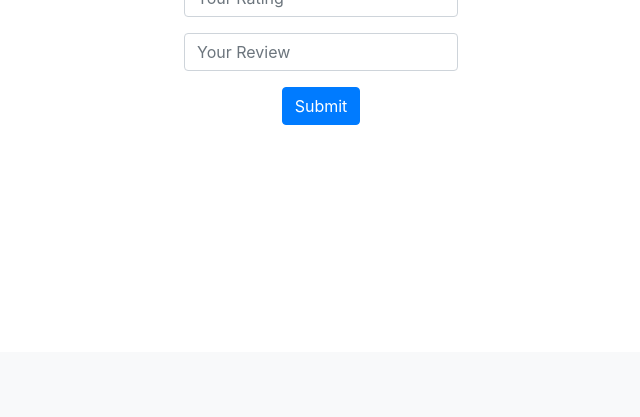
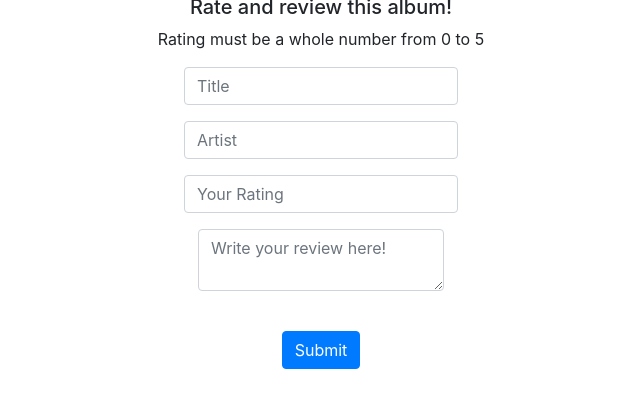
Before and after one commit to ethanckelly/-cs50final, a Flask app: page /album in a window 1280 px wide. Shown: the part 448-865 px from the top of the page, without its empty margins (319-959 px from the left). Before the commit the page ends 573 px from the top, so only its background shows below. Run offline with Flask 2, Linux system fonts and the light colour scheme; some libraries are stand-ins or nearby versions.

Commit message:
Update album.html

```diff
--- a/templates/album.html
+++ b/templates/album.html
@@ -6,6 +6,7 @@ Album
 
 {% block main %}
 
+<link rel="stylesheet" href="https://cdnjs.cloudflare.com/ajax/libs/font-awesome/4.7.0/css/font-awesome.min.css">
 <h1 id="title"></h1>
 <h id="artist"></h>
 <div class="row d-flex justify-content-center">
@@ -13,14 +14,25 @@ Album
         <img class="d-block w-100" id="cover" alt="Album Cover">
     </div>
 </div>
+<p></p>
+<h5>Rate and review this album!</h5>
+<p> Rating must be a whole number from 0 to 5</p>
 <form action="/album" method="post">
     <div class="mb-3">
-        <input autocomplete="off" class="form-control mx-auto w-auto" name="rating" placeholder="Your Rating"
+        <input autocomplete="off" class="form-control mx-auto w-auto" id="atitle" name="atitle" placeholder="Title"
+            type="text">
+    </div>
+    <div class="mb-3">
+        <input autocomplete="off" class="form-control mx-auto w-auto" id="aartist" name="aartist" placeholder="Artist"
+            type="text">
+    </div>
+    <div class="mb-3">
+        <input autocomplete="off" class="form-control mx-auto w-auto" id="rating" name="rating" placeholder="Your Rating"
             type="number">
     </div>
     <div class="mb-3">
-        <input autocomplete="off" class="form-control mx-auto w-auto" name="review" placeholder="Your Review"
-            type="text">
+        <textarea autocomplete="off" class="form-control mx-auto w-auto" id="review" name="review" placeholder="Write your review here!"
+            type="text"></textarea><br>
     </div>
     <button class="btn btn-primary" type="submit">Submit</button>
 </form>
```
